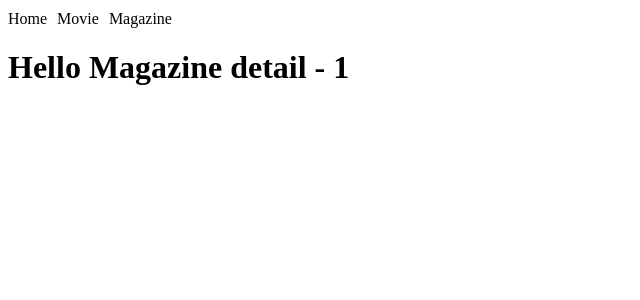
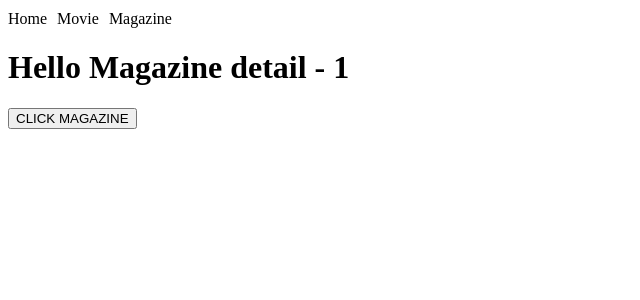
Before and after one commit to dlwnsgml0328/GA4, a Next.js app: page /magazine/1 in a window 1280 px wide. Shown: the top 300 px of the page, without its empty margins (0-640 px from the left). Built offline with nearby package versions, Linux system fonts and the light colour scheme; no server answers.

Commit message:
[test] add detail page button and label, value properties

```diff
--- a/src/pages/magazine/[id].tsx
+++ b/src/pages/magazine/[id].tsx
@@ -1,9 +1,19 @@
 import HeadMeta from '@/components/HeadMeta';
 import { useRouter } from 'next/router';
+import * as gtag from '@/lib/gtag';
 
 const MagazineDetail = () => {
   const router = useRouter();
-  const id = Number(router.query.id);
+  const id = Number(router?.query?.id);
+
+  const handleClick = (id: number) => {
+    gtag.event({
+      action: 'click-detail',
+      category: 'button',
+      label: `click_magazine_detail-${id}`,
+      value: id,
+    });
+  };
 
   return (
     <>
@@ -17,6 +27,8 @@ const MagazineDetail = () => {
       <div>
         <h1>Hello Magazine detail - {id || 0}</h1>
       </div>
+
+      <button onClick={() => handleClick(id)}>CLICK MAGAZINE</button>
     </>
   );
 };
```
